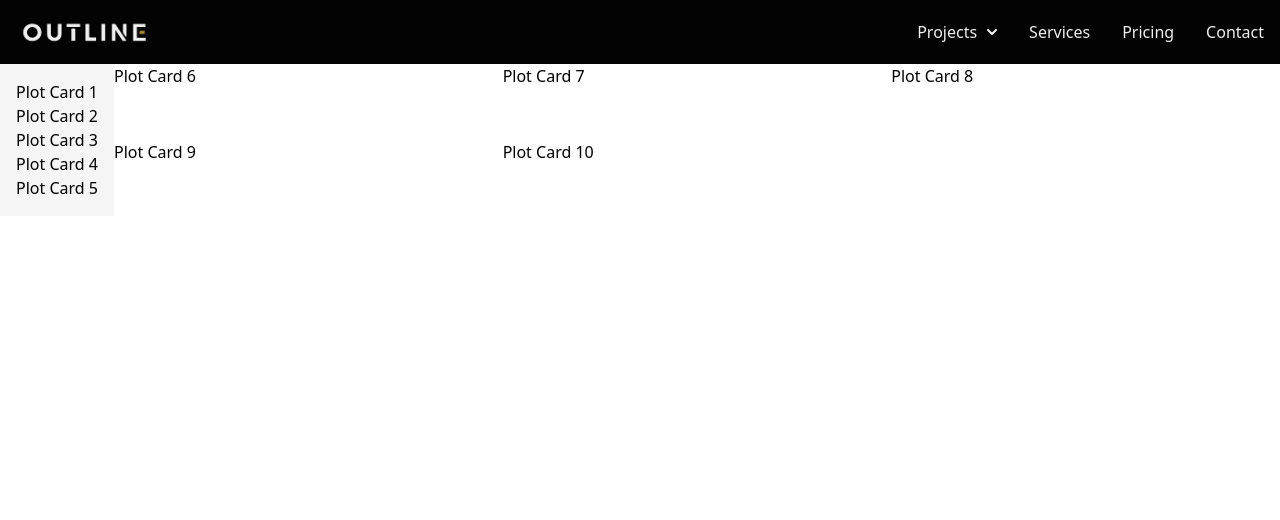
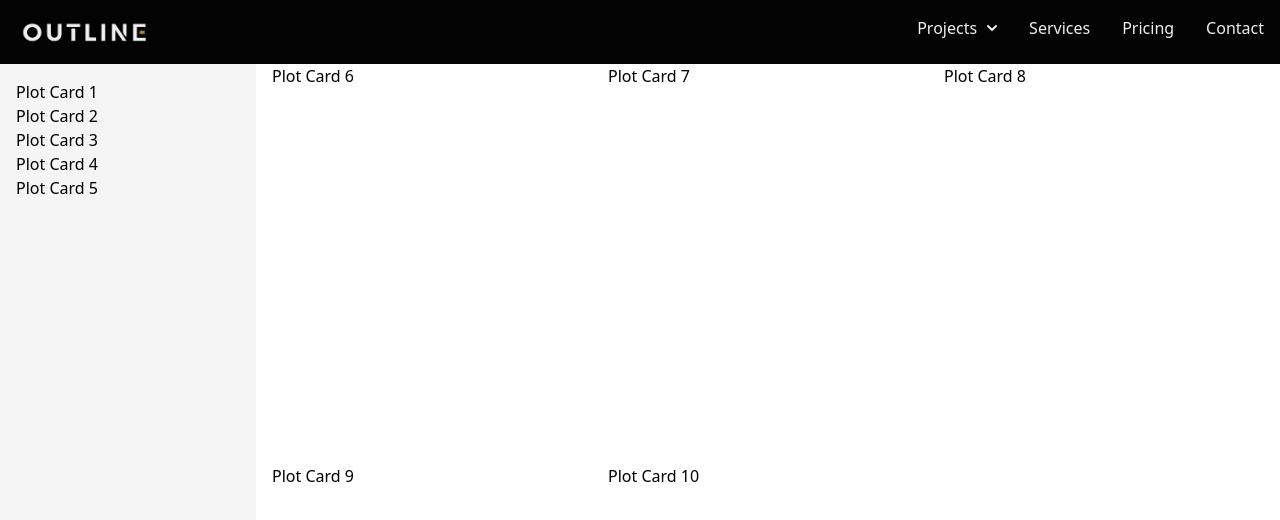
Before and after one commit to euripidean/outline, a React (Create React App) app: page / in a window 1280 px wide. Shown: the top 520 px of the page. Built offline with nearby package versions, Linux system fonts and the light colour scheme.

Commit message:
Drag and drop is gucci, fixed width of library

```diff
--- a/src/components/CardsMenu/CardsMenu.jsx
+++ b/src/components/CardsMenu/CardsMenu.jsx
@@ -18,7 +18,7 @@ function CardsMenu(props) {
 
   return (
     <div
-      className="cards-menu flex flex-col w-full h-full overflow-y-auto p-4"
+      className="cards-menu flex flex-col w-full h-screen overflow-y-auto p-4"
       style={{ backgroundColor: "#f5f5f5" }}
     >
       <SortableContext
--- a/src/components/NavBar/NavBar.jsx
+++ b/src/components/NavBar/NavBar.jsx
@@ -1,7 +1,7 @@
 function NavBar() {
   return (
     <nav className="bg-outline-bg text-outline-white">
-      <div className="max-w-screen-xl flex flex-wrap items-center justify-between mx-auto p-4">
+      <div className="max-w-screen-xl flex flex-wrap items-start justify-between mx-auto p-4">
         <a href="#" className="flex items-center space-x-3 rtl:space-x-reverse">
           <img src="./images/logo.png" className="h-8" alt="Outline Logo" />
         </a>
--- a/src/components/Overview/Overview.jsx
+++ b/src/components/Overview/Overview.jsx
@@ -70,7 +70,7 @@ function Overview() {
   );
 
   return (
-    <div className="grid grid-cols-[auto_1fr]">
+    <div className="grid gap-4 grid-cols-[20%_auto]">
       <DndContext
         announcements={defaultAnnouncements}
         sensors={sensors}
```
